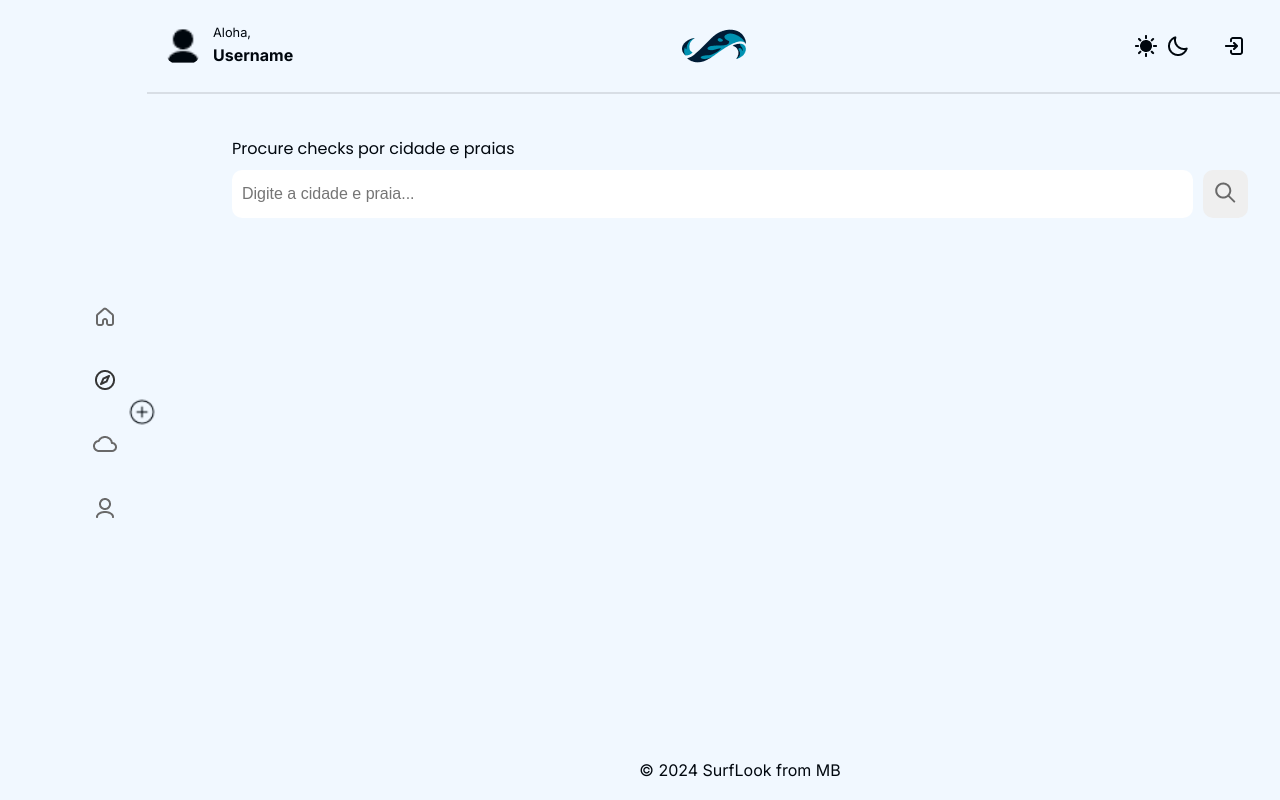
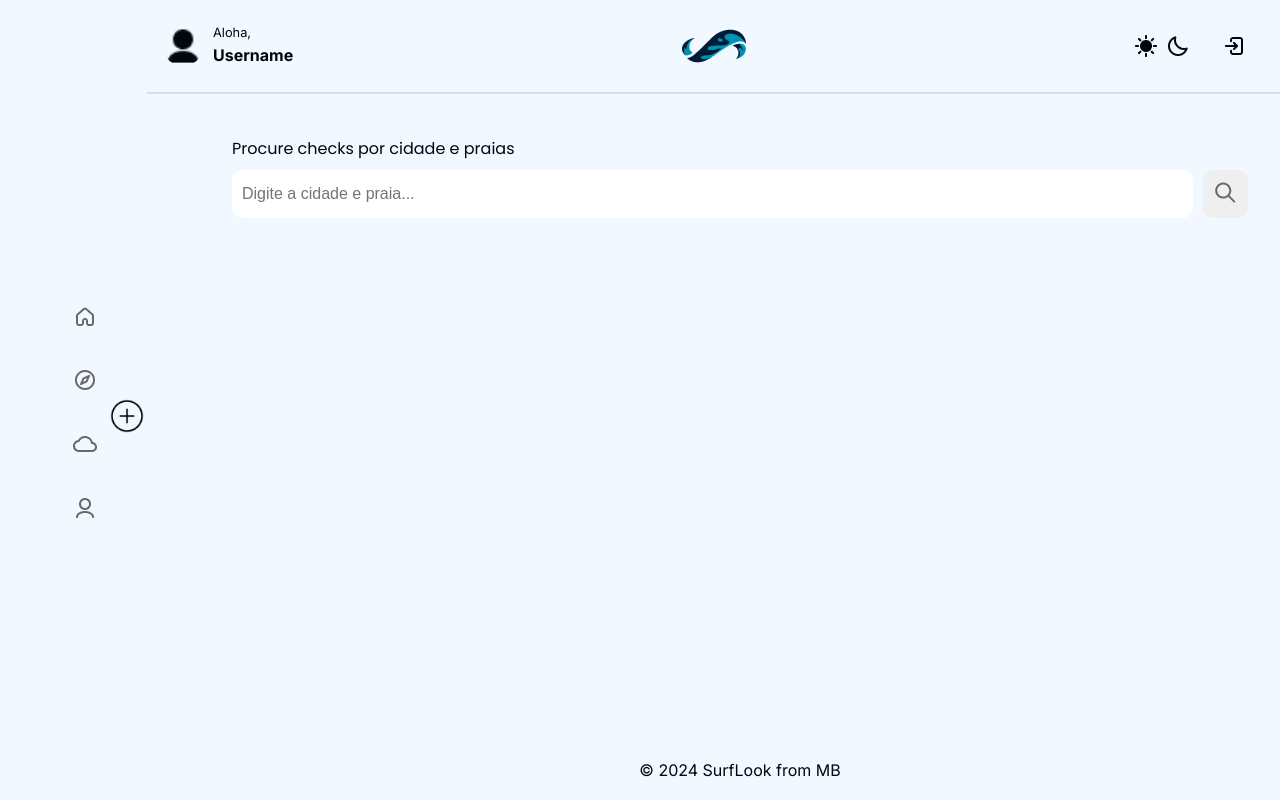
Before and after one commit to Bianchi-marina/surflook_frontend, a React (Vite) app: page /search in a window 1280 px wide. Built offline with nearby package versions, Linux system fonts and the light colour scheme.

Commit message:
navbar menus links deletado class ativa

```diff
--- a/src/components/Navbar/Navbar.css
+++ b/src/components/Navbar/Navbar.css
@@ -19,28 +19,33 @@
 
   .navbar-create-post {
     position: relative;
-    right: -10px;
+    width: 40px;
+    height: 40px;
+    padding: 0;
+    border: none;
+    background: none;
+    display: flex;
+    align-items: center;
+    justify-content: center;
+    border-radius: 50%;
+    cursor: pointer;
+  }
+
+  .icon-post {
+    width: 100%;
+    height: 100%;
+    border-radius: 50%;
+
   }
 
   .icon {
     width: 24px;
     height: 24px;
-    transition: filter 0.3s;
+    transition: filter 0.1s;
   }
-
-  .icon-post {
-    width: 30px;
-    height: 30px;
-    transition: filter 0.3s;
-  }
-
 
   .icon:hover {
     filter: brightness(1.2);
-  }
-
-  .active img {
-    filter: brightness(0.5);
   }
 
   @media (max-width: 768px) {
--- a/src/components/Navbar/Navbar.jsx
+++ b/src/components/Navbar/Navbar.jsx
@@ -15,22 +15,22 @@ const Navbar = () => {
   return (
     <nav className="navbar">
       <div className="navbar-icons">
-        <NavLink to="/" activeClassName="active">
+        <NavLink to="/">
           <img src={homeInactive} alt="Home" className="icon" />
         </NavLink>
-        <NavLink to="/search" activeClassName="active">
+        <NavLink to="/search">
           <img src={searchInactive} alt="Search" className="icon" />
         </NavLink>
-        <NavLink to="/weather" activeClassName="active">
+        <NavLink to="/weather">
           <img src={weatherInactive} alt="Weather" className="icon" />
         </NavLink>
-        <NavLink to="/profile" activeClassName="active">
+        <NavLink to="/profile">
           <img src={profileInactive} alt="Profile" className="icon" />
         </NavLink>
       </div>
-      <div className="navbar-create-post">
+      <button className="navbar-create-post">
         <img src={createPost} alt="Create Post" className="icon-post" />
-      </div>
+      </button>
     </nav>
   );
 };
```
Also changed, not shown: src/_root/pages/Profile/Profile.css (indentation only), src/assets/dark/post.png, src/assets/light/post.png.
